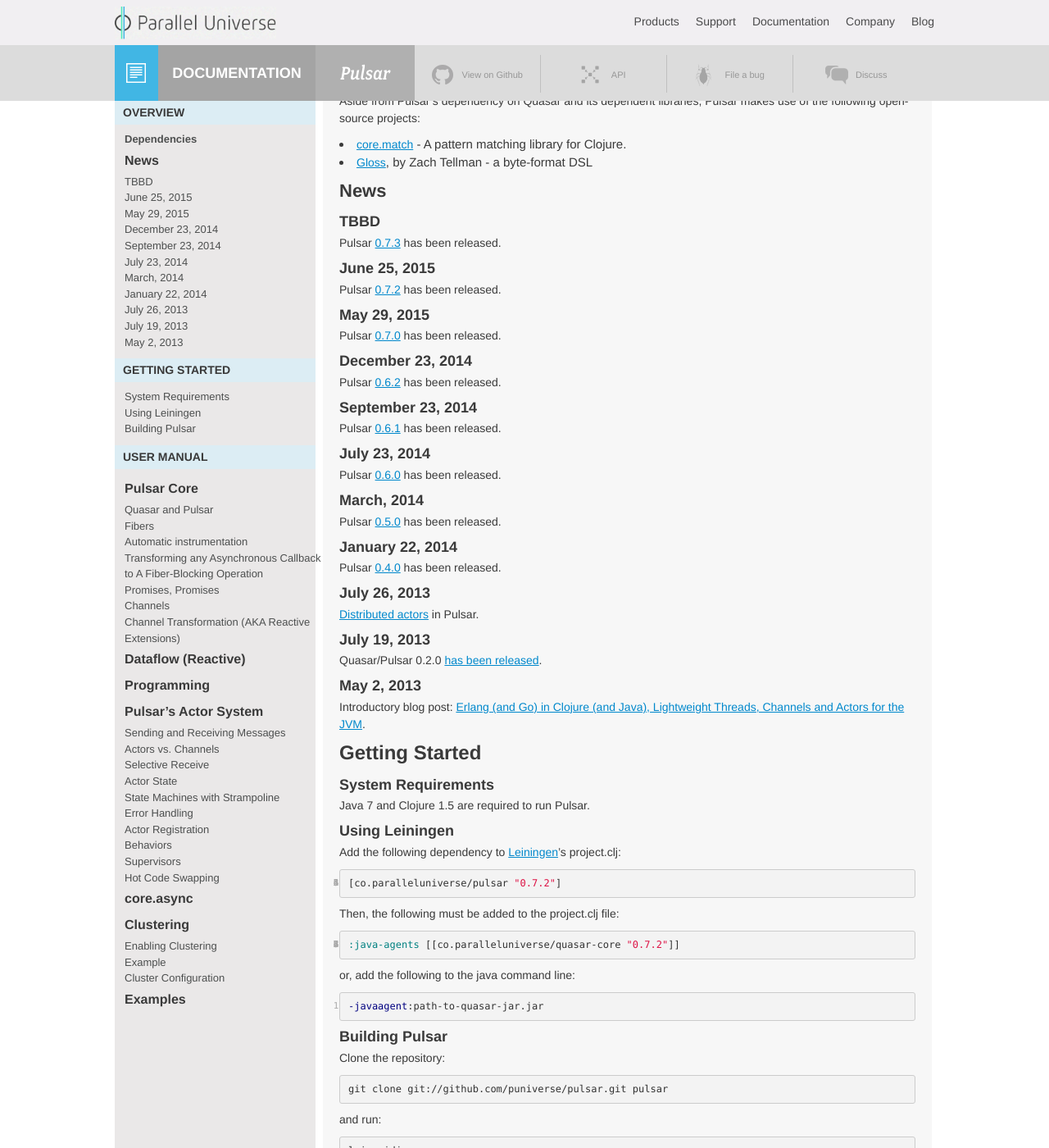
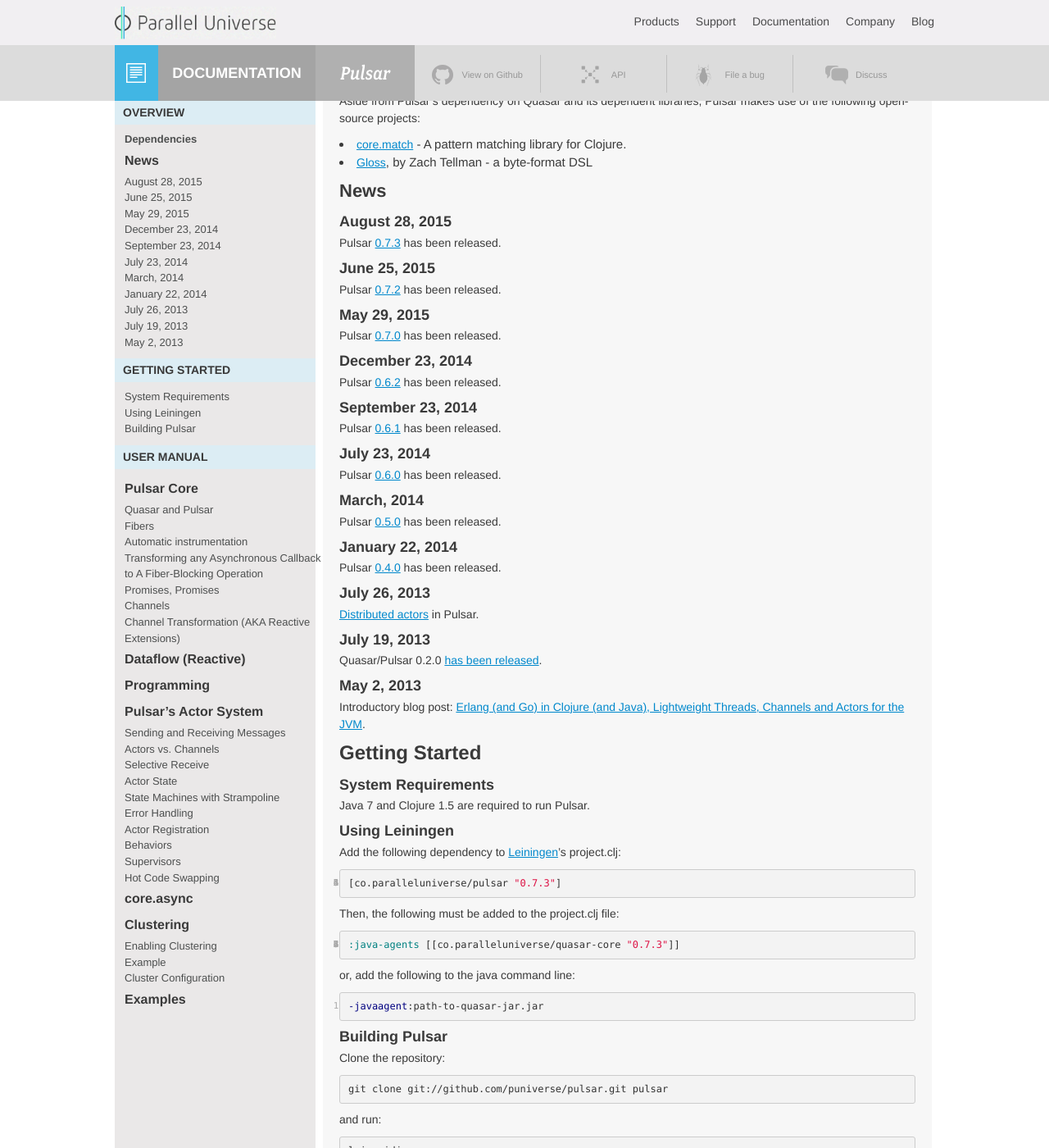
Before and after one commit to puniverse/pulsar, a Jekyll site: the page built from docs/index.md, in a window 1280 px wide and 1400 px high, scrolled down 363 px. Shown: the whole window at 82% size. Built offline with Jekyll 4.4.1, drawn with Linux system fonts in a browser that asks for light colours; nearby versions of some CDN libraries; Markdown is read by kramdown in place of the engine named in the settings.

Commit message:
Prepare release 0.7.0

```diff
--- a/docs/_config.yml
+++ b/docs/_config.yml
@@ -9,7 +9,7 @@
 
 # Site globals used throughout docs.
 project: Pulsar
-version: 0.7.2
+version: 0.7.3
 github: puniverse/pulsar
 google_group: "https://groups.google.com/forum/#!forum/quasar-pulsar-user"
 ga_tracking_id: UA-25007319-2
--- a/docs/index.md
+++ b/docs/index.md
@@ -25,7 +25,7 @@
 
 ## News
 
-### TBBD
+### August 28, 2015
 
 Pulsar [0.7.3](https://github.com/puniverse/quasar/releases/tag/v0.7.3) has been released.
 
```
Also changed, not shown: README.md, 1 other file.
